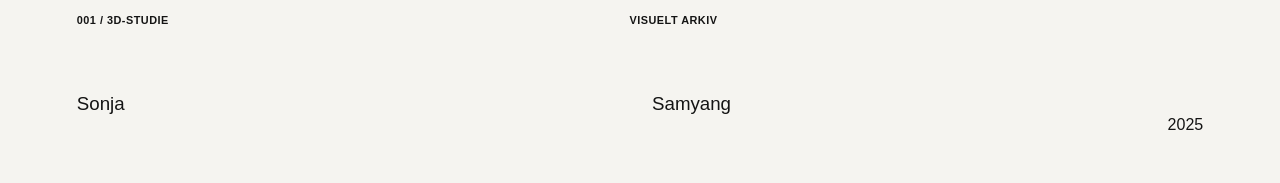
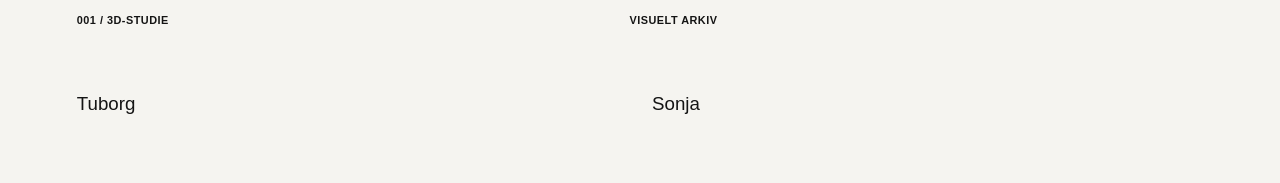
Before and after one commit to alberteStaermose/portfolio, a Vue app: page /#/ in a window 1280 px wide. Shown: the part 2039-2222 px from the top of the page. Built offline with nearby package versions, Linux system fonts and the light colour scheme.

Commit message:
Register Tuborg visual and motion project

```diff
--- a/src/data/projects.js
+++ b/src/data/projects.js
@@ -3,6 +3,16 @@ import { wixAssets } from './wixAssets.js'
 // Project content is being migrated in stages.
 // Wix-hosted images below are temporary until the original files are copied to GitHub.
 export const projects = [
+  {
+    slug: 'tuborg',
+    title: 'Tuborg',
+    category: 'Digitalt design / Motion',
+    year: '',
+    description: 'Et digitalt visuelt eksperiment med illustration, kode og bevægelse.',
+    image: '',
+    imageAlt: 'Tuborg — digitalt design',
+    gallery: []
+  },
   {
     slug: 'sonja',
     title: 'Sonja',
```
